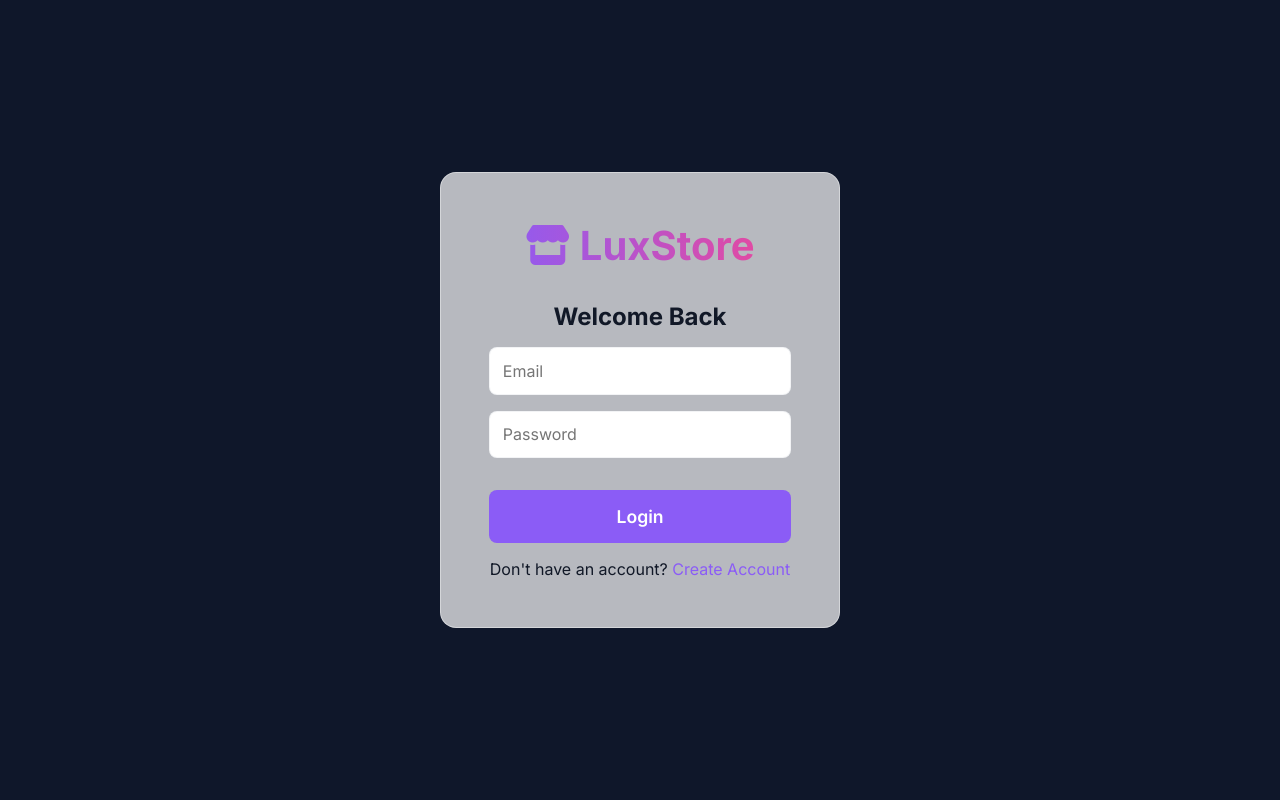
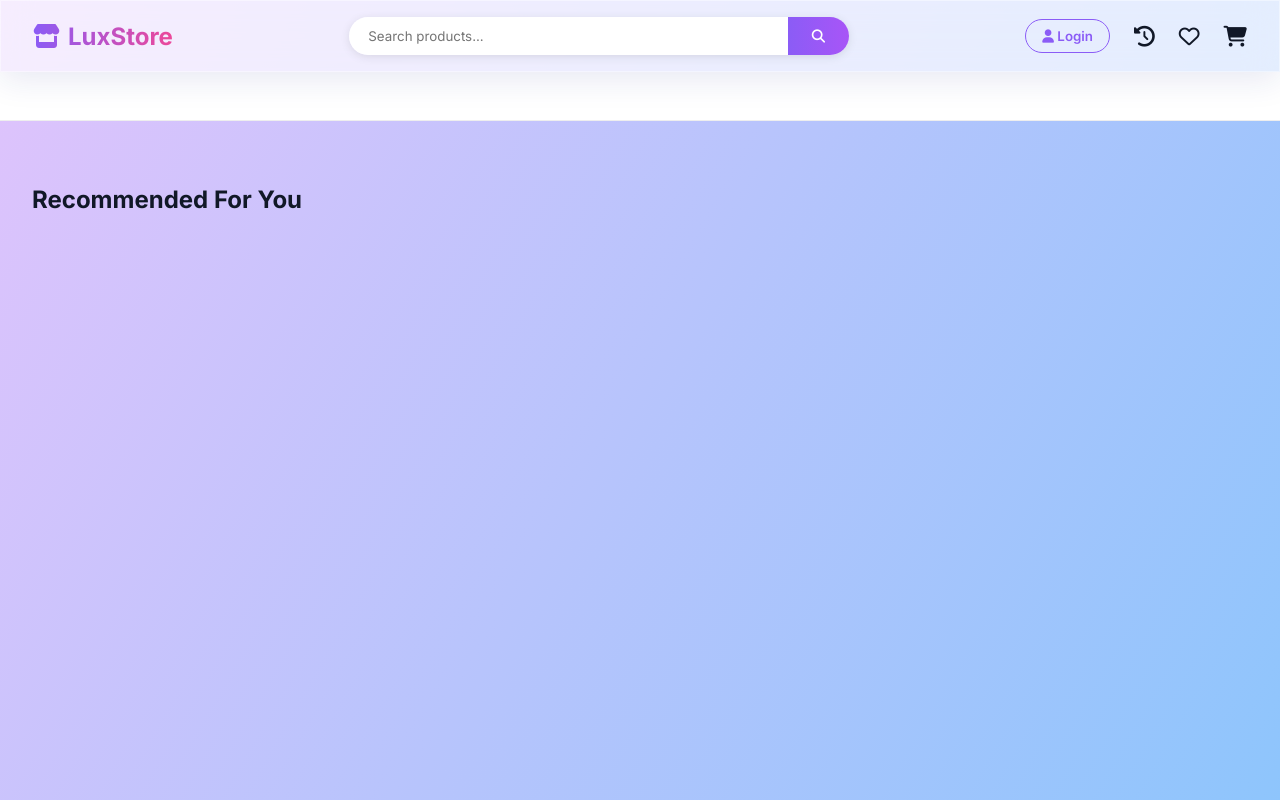
Before and after one commit to ShreyaShettyyy/Relate, a Flask app: page / in a window 1280 px wide. Run offline with Flask 3, Linux system fonts and the light colour scheme.

Commit message:
Make main app visible without login, make auth page a modal popup

```diff
--- a/static/script.js
+++ b/static/script.js
@@ -238,6 +238,20 @@ document.addEventListener('DOMContentLoaded', () => {
     // Removed manual back button logic to rely entirely on browser Back (popstate)
 
     // ---------------- AUTH LOGIC ----------------
+    const loginBtn = document.getElementById('login-btn');
+    if (loginBtn) {
+        loginBtn.addEventListener('click', () => {
+            document.getElementById('auth-page').classList.remove('hidden');
+        });
+    }
+
+    const closeAuthBtn = document.getElementById('close-auth');
+    if (closeAuthBtn) {
+        closeAuthBtn.addEventListener('click', () => {
+            document.getElementById('auth-page').classList.add('hidden');
+        });
+    }
+
     document.getElementById('show-register').addEventListener('click', () => {
         document.getElementById('login-form').classList.add('hidden');
         document.getElementById('register-form').classList.remove('hidden');
@@ -301,8 +315,10 @@ document.addEventListener('DOMContentLoaded', () => {
     function handleLoginSuccess(user) {
         currentUser = user;
         document.getElementById('auth-page').classList.add('hidden');
-        document.getElementById('app-content').classList.remove('hidden');
         document.getElementById('logged-in-user').textContent = `Hi, ${user.name}`;
+        document.getElementById('logged-in-user').classList.remove('hidden');
+        document.getElementById('logout-btn').classList.remove('hidden');
+        if (document.getElementById('login-btn')) document.getElementById('login-btn').classList.add('hidden');
         showToast("Logged in successfully!");
 
         // Fetch User Data (cart, wishlist, orders)
@@ -320,8 +336,9 @@ document.addEventListener('DOMContentLoaded', () => {
         currentUser = null;
         cart = []; wishlist = []; orders = [];
         currentFeedList = allProducts;
-        document.getElementById('app-content').classList.add('hidden');
-        document.getElementById('auth-page').classList.remove('hidden');
+        document.getElementById('logged-in-user').classList.add('hidden');
+        document.getElementById('logout-btn').classList.add('hidden');
+        if (document.getElementById('login-btn')) document.getElementById('login-btn').classList.remove('hidden');
         navigateTo('catalog-section');
         executeSearch();
         showToast("Logged out");
--- a/templates/index.html
+++ b/templates/index.html
@@ -6,12 +6,13 @@
     <title>LuxStore - Premium E-Commerce</title>
     <link href="https://fonts.googleapis.com/css2?family=Inter:wght@300;400;500;600;700&display=swap" rel="stylesheet">
     <link rel="stylesheet" href="https://cdnjs.cloudflare.com/ajax/libs/font-awesome/6.4.0/css/all.min.css">
-    <link rel="stylesheet" href="{{ url_for('static', filename='style.css') }}?v=5">
+    <link rel="stylesheet" href="{{ url_for('static', filename='style.css') }}?v=6">
 </head>
 <body class="vibrant-bg">
     <!-- Auth Page -->
-    <div id="auth-page" class="auth-page">
-        <div class="auth-container glass-effect">
+    <div id="auth-page" class="auth-page hidden">
+        <div class="auth-container glass-effect" style="position: relative;">
+            <span id="close-auth" style="position: absolute; top: 15px; right: 20px; font-size: 1.5rem; cursor: pointer; color: var(--text-muted);">&times;</span>
             <h1 class="gradient-text" style="text-align:center; font-size: 2.5rem; margin-bottom: 2rem;"><i class="fa-solid fa-store"></i> LuxStore</h1>
             <div id="login-form">
                 <h2 style="margin-bottom: 1rem;">Welcome Back</h2>
@@ -33,7 +34,7 @@
     </div>
 
     <!-- Main App -->
-    <div id="app-content" class="hidden">
+    <div id="app-content">
     <header class="navbar glass-effect">
         <div class="logo" onclick="window.location.reload()" style="cursor:pointer;"><i class="fa-solid fa-store"></i> LuxStore</div>
         <div class="search-bar">
@@ -42,8 +43,9 @@
         </div>
         <div class="user-actions">
             <div id="login-container" class="user-login">
-                <span id="logged-in-user"></span>
-                <button id="logout-btn" class="nav-btn"><i class="fa-solid fa-arrow-right-from-bracket"></i></button>
+                <button id="login-btn" class="nav-btn"><i class="fa-solid fa-user"></i> Login</button>
+                <span id="logged-in-user" class="hidden"></span>
+                <button id="logout-btn" class="nav-btn hidden"><i class="fa-solid fa-arrow-right-from-bracket"></i></button>
             </div>
             <div class="icon-btn" id="nav-orders" title="My Orders"><i class="fa-solid fa-clock-rotate-left"></i></div>
             <div class="icon-btn" id="nav-wishlist" title="Wishlist"><i class="fa-regular fa-heart"></i></div>
@@ -305,6 +307,6 @@
 
     </div> <!-- End of App Content -->
 
-    <script src="{{ url_for('static', filename='script.js') }}?v=5"></script>
+    <script src="{{ url_for('static', filename='script.js') }}?v=6"></script>
 </body>
 </html>
```
